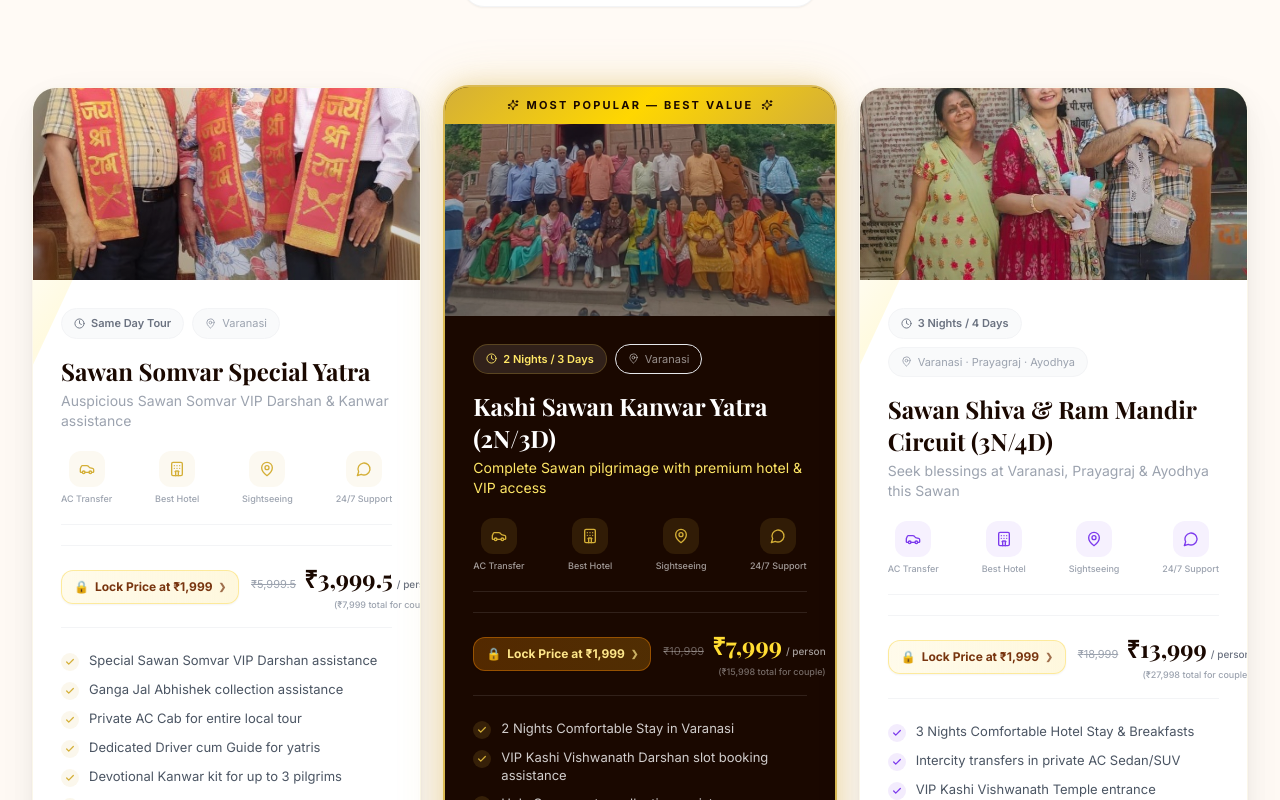
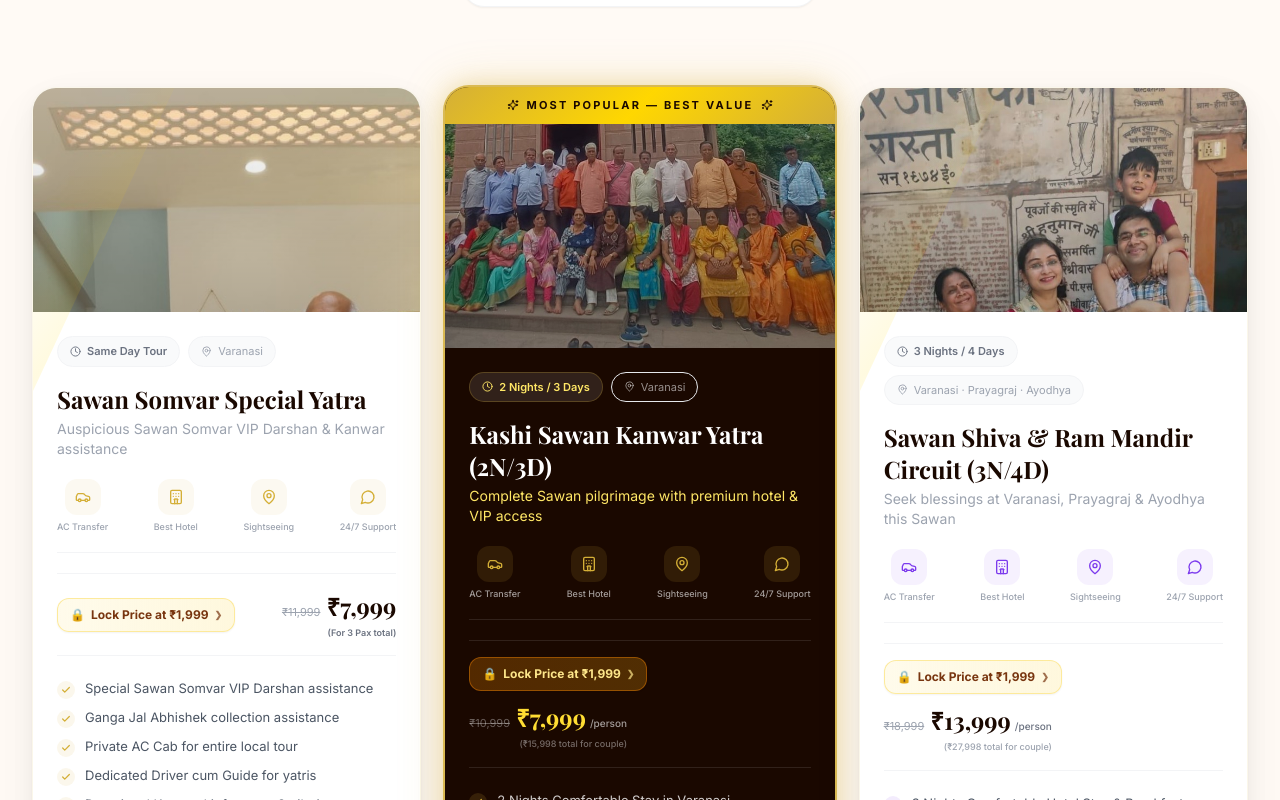
Before and after one commit to ayodhyadharsha-max/kashidarshan, a Next.js app: page / in a window 1280 px wide. Shown: the part 3520-4320 px from the top of the page. Built offline with nearby package versions, Linux system fonts and the light colour scheme.

Commit message:
fix: Resolve card image cropping (faces cut off) by increasing height to h-56 with object-top alignment, fix layout overflow by reducing padding, and show clean non-fractional pricing for Same Day tours

```diff
--- a/components/Packages.tsx
+++ b/components/Packages.tsx
@@ -473,17 +473,17 @@ function PackageCard({ pkg, index, tokenAmount }: { pkg: (typeof packages)[0]; i
       )}
 
       {/* Package Image */}
-      <Link href={`/packages/${pkg.id}`} className="relative h-48 w-full overflow-hidden bg-gray-100 flex-shrink-0 block">
+      <Link href={`/packages/${pkg.id}`} className="relative h-56 w-full overflow-hidden bg-gray-100 flex-shrink-0 block">
         <img
           src={pkg.image}
           alt={pkg.name}
-          className="w-full h-full object-cover transition-transform duration-500 hover:scale-105"
+          className="w-full h-full object-cover object-top transition-transform duration-500 hover:scale-105"
           loading="lazy"
         />
         <div className="absolute inset-0 bg-gradient-to-t from-black/20 to-transparent" />
       </Link>
 
-      <div className="flex flex-col flex-1 p-6 sm:p-7">
+      <div className="flex flex-col flex-1 p-5 sm:p-6">
         {/* Duration + cities */}
         <div className="flex flex-wrap items-center gap-2 mb-4">
           <span className={`inline-flex items-center gap-1.5 text-[11px] font-semibold px-3 py-1.5 rounded-full ${
@@ -534,7 +534,7 @@ function PackageCard({ pkg, index, tokenAmount }: { pkg: (typeof packages)[0]; i
         </div>
 
         {/* Price & Lock Section */}
-        <div className={`mb-6 flex items-center justify-between gap-3 border-t border-b py-4 ${
+        <div className={`mb-6 flex flex-wrap items-center justify-between gap-2.5 border-t border-b py-4 ${
           isPopular ? "border-white/10" : "border-gray-100"
         }`}>
           {/* Lock Price Pill */}
@@ -546,7 +546,7 @@ function PackageCard({ pkg, index, tokenAmount }: { pkg: (typeof packages)[0]; i
               });
               window.dispatchEvent(event);
             }}
-            className={`flex items-center justify-center gap-1.5 px-3 py-2 rounded-xl text-[11px] sm:text-xs font-bold transition-all duration-300 hover:scale-[1.02] active:scale-[0.98] cursor-pointer shadow-sm whitespace-nowrap flex-shrink-0 ${
+            className={`flex items-center justify-center gap-1.5 px-3 py-2 rounded-xl text-[11px] sm:text-xs font-bold transition-all duration-300 hover:scale-[1.02] active:scale-[0.98] cursor-pointer shadow-sm whitespace-nowrap ${
               isPopular
                 ? "bg-gradient-to-r from-saffron-500/25 to-amber-500/25 text-amber-200 border border-saffron-500/40 hover:from-saffron-500/35 hover:to-amber-500/35"
                 : "bg-gradient-to-r from-amber-50 to-amber-100/60 text-amber-900 border border-amber-200/80 hover:from-amber-100 hover:to-amber-200/50"
@@ -558,9 +558,29 @@ function PackageCard({ pkg, index, tokenAmount }: { pkg: (typeof packages)[0]; i
           </a>
 
           {/* Pricing */}
-          <div className="text-right flex flex-col justify-end flex-shrink-0">
+          <div className="text-right flex flex-col justify-end">
+            {pkg.duration === "Same Day Tour" ? (
+              <>
                 <div className="flex items-baseline justify-end gap-1 flex-wrap">
-              <span className={`text-[10px] sm:text-[11px] line-through mr-1 ${
+                  <span className={`text-[10px] sm:text-[11px] line-through mr-0.5 ${
+                    isPopular ? "text-white/35" : "text-gray-400"
+                  }`}>
+                    ₹{pkg.originalPrice.toLocaleString("en-IN")}
+                  </span>
+                  <span className={`font-playfair font-bold text-lg sm:text-2xl leading-none ${
+                    isPopular ? "text-gold-400" : "text-divine-dark"
+                  }`}>
+                    ₹{pkg.price.toLocaleString("en-IN")}
+                  </span>
+                </div>
+                <p className={`text-[8px] sm:text-[9px] mt-1 font-semibold ${isPopular ? "text-white/50" : "text-gray-500"}`}>
+                  (For 3 Pax total)
+                </p>
+              </>
+            ) : (
+              <>
+                <div className="flex items-baseline justify-end gap-1 flex-wrap">
+                  <span className={`text-[10px] sm:text-[11px] line-through mr-0.5 ${
                     isPopular ? "text-white/35" : "text-gray-400"
                   }`}>
                     ₹{(pkg.originalPrice / 2).toLocaleString("en-IN")}
@@ -573,12 +593,14 @@ function PackageCard({ pkg, index, tokenAmount }: { pkg: (typeof packages)[0]; i
                   <span className={`text-[9px] sm:text-[10px] font-medium leading-none ${
                     isPopular ? "text-white/60" : "text-gray-500"
                   }`}>
-                / person
+                    /person
                   </span>
                 </div>
                 <p className={`text-[8px] sm:text-[9px] mt-1 font-medium ${isPopular ? "text-white/40" : "text-gray-400"}`}>
-              (₹{(pkg.price).toLocaleString("en-IN")} total for couple)
+                  (₹{pkg.price.toLocaleString("en-IN")} total for couple)
                 </p>
+              </>
+            )}
           </div>
         </div>
 
```
Lines whose indentation alone changed are shown as unchanged.
